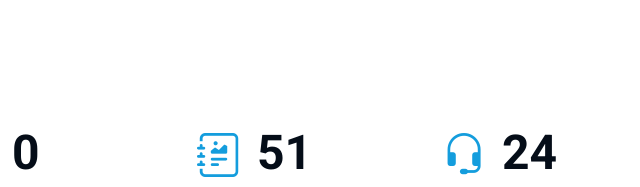
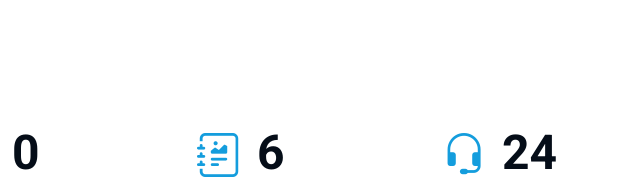
Before and after one commit to vatsalsuthar/vatsal_18_portfolio, a plain HTML site: page index.html in a window 1280 px wide. Shown: the part 1780-1967 px from the top of the page, 390-1030 px from the left. Drawn offline with Linux system fonts and the light colour scheme.

Commit message:
Update index.html

```diff
--- a/index.html
+++ b/index.html
@@ -174,7 +174,7 @@
           <div class="col-lg-3 col-md-6">
             <div class="stats-item">
               <i class="bi bi-journal-richtext"></i>
-              <span data-purecounter-start="0" data-purecounter-end="51" data-purecounter-duration="1" class="purecounter"></span>
+              <span data-purecounter-start="0" data-purecounter-end="6" data-purecounter-duration="1" class="purecounter"></span>
               <p><strong>Projects</strong> <span>Worked On</span></p>
             </div>
           </div><!-- End Stats Item -->
```
